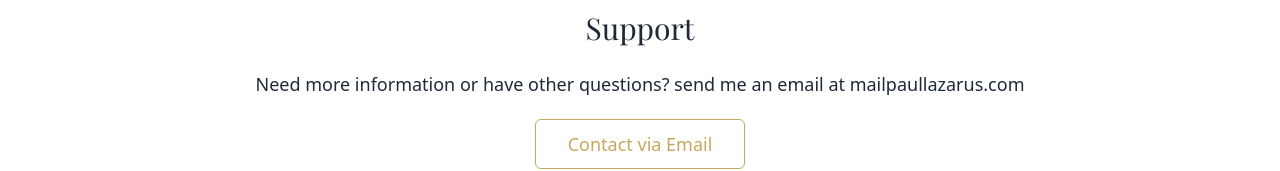
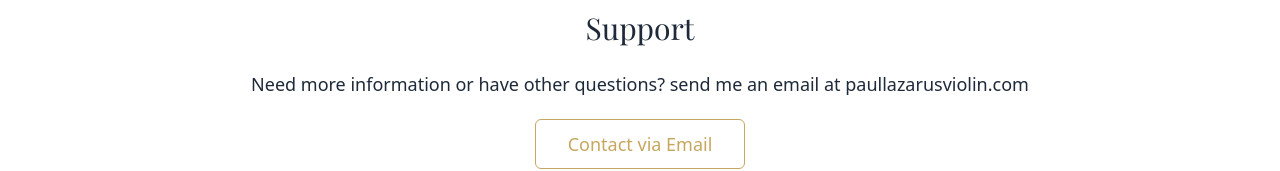
Before and after one commit to jaberwockie/violin-lessons-with-paul, a Next.js app: page / in a window 1280 px wide. Shown: the part 3087-3258 px from the top of the page. Built offline with nearby package versions, Linux system fonts and the light colour scheme; a web font is replaced by a local one.

Commit message:
new email

```diff
--- a/src/app/page.js
+++ b/src/app/page.js
@@ -143,7 +143,7 @@ export default function Home() {
           Support
         </h2>
         <p className="text-lg mb-8">
-         Need more information or have other questions? send me an email at mailpaullazarus.com
+         Need more information or have other questions? send me an email at paullazarusviolin.com
         </p>
         <a
           href="mailto:mailpaullazarus@gmail.com"
```
